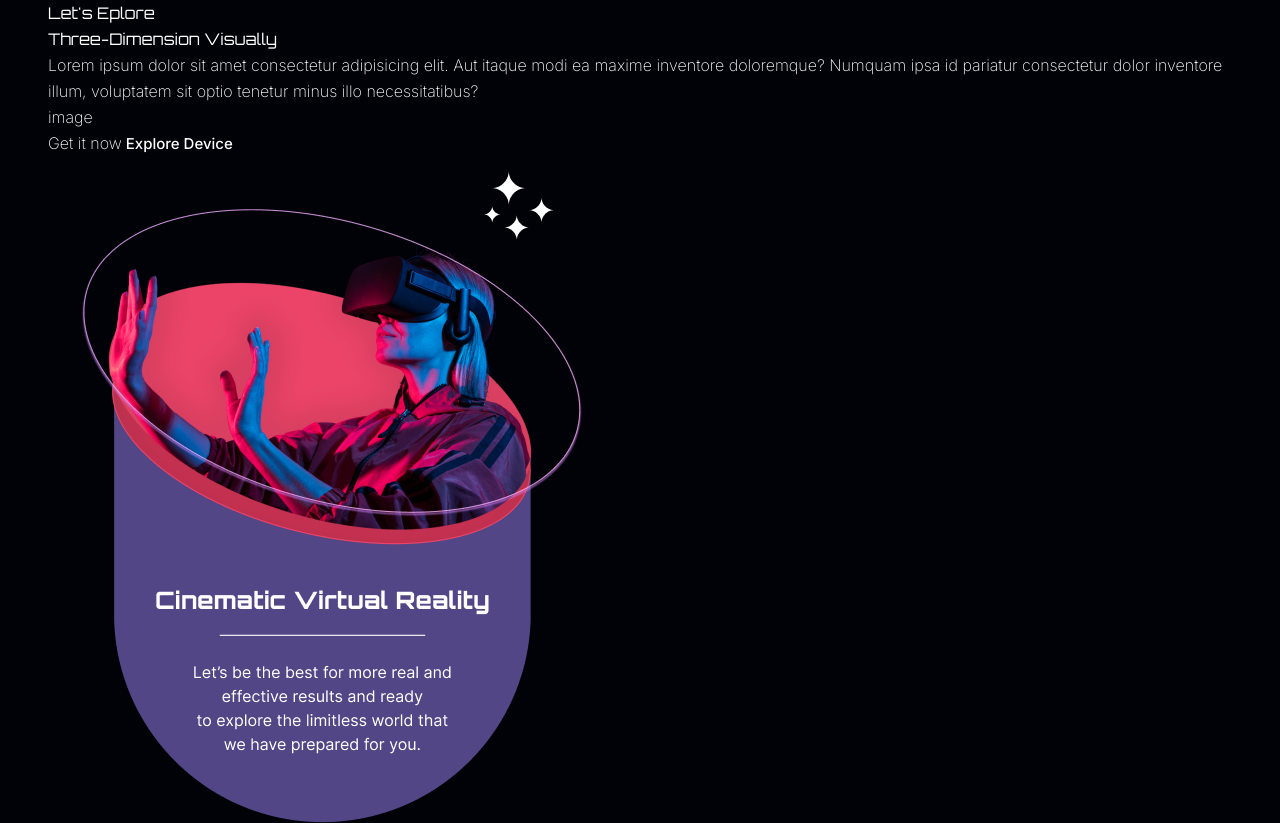
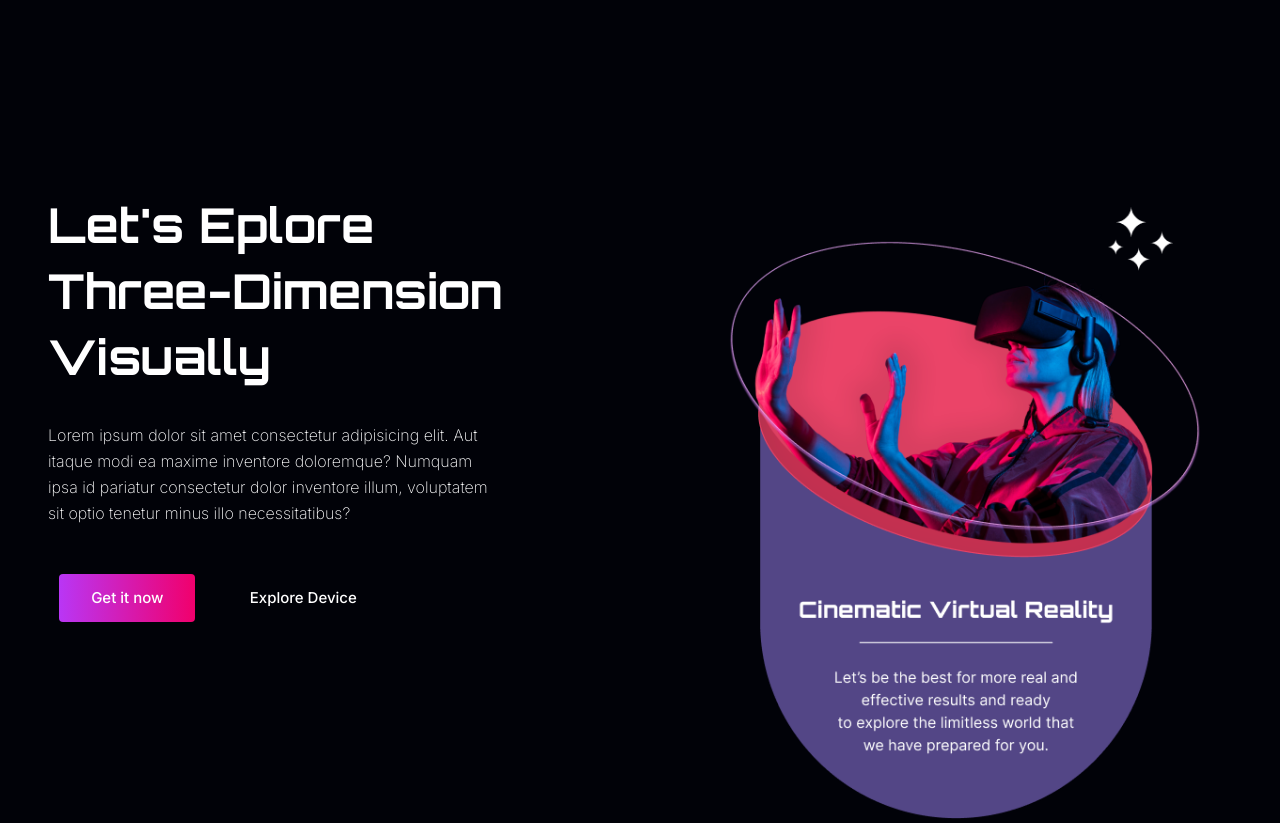
Before and after one commit to abhishekraj11303372/vr-page, a React (Create React App) app: page / in a window 1280 px wide. Built offline with nearby package versions, Linux system fonts and the light colour scheme; the HTML template or start-up script is replaced by a standard one.

Commit message:
inline css added

```diff
--- a/src/components/Banner.js
+++ b/src/components/Banner.js
@@ -5,23 +5,25 @@ import User from './Users'
 import Img from '../assets/img/banner-img.png'
 
 const Banner = () => {
-  return <section>
+  return (
+  <section className='min-h-[600px] pt-24 pb-12 text-center relative lg:pt-48 lg:pb-0 lg:text-left'>
     <div className='container mx-auto'>
-      <div>
-        <div><h1>Let's Eplore <br/> Three-Dimension Visually</h1>
-        <p>Lorem ipsum dolor sit amet consectetur adipisicing elit. Aut itaque modi ea maxime inventore doloremque? Numquam ipsa id pariatur consectetur dolor inventore illum, voluptatem sit optio tenetur minus illo necessitatibus?</p>
-        </div>
-        <div>image</div>
+      <div className='flex flex-col lg:flex-row'>
         <div>
-          <button>Get it now</button>
-          <a href='#'> Explore Device</a>
+          <h1 className='text-3xl font-bold mb-8 lg:text-5xl lg:leading-snug'>Let's Eplore <br/> Three-Dimension Visually</h1>
+          <p className='font-secondary mb-12 max-w-[440px] mx-auto lg:mx-0'>Lorem ipsum dolor sit amet consectetur adipisicing elit. Aut itaque modi ea maxime inventore doloremque? Numquam ipsa id pariatur consectetur dolor inventore illum, voluptatem sit optio tenetur minus illo necessitatibus? </p>
+          <div className='flex items-center justify-around spacce-x-4 max-w-[320px] mx-auto mb-12 lg:space-x-8 lg:mx-0 lg-max-w-none'>
+            <button className='btn'>Get it now</button>
+            <a href='#'>Explore Device</a>
+          </div>
         </div>
         <div>
           <img src={Img} />
         </div>
       </div>
     </div>
-  </section>;
+  </section>
+  );
 };
 
 export default Banner;
```
